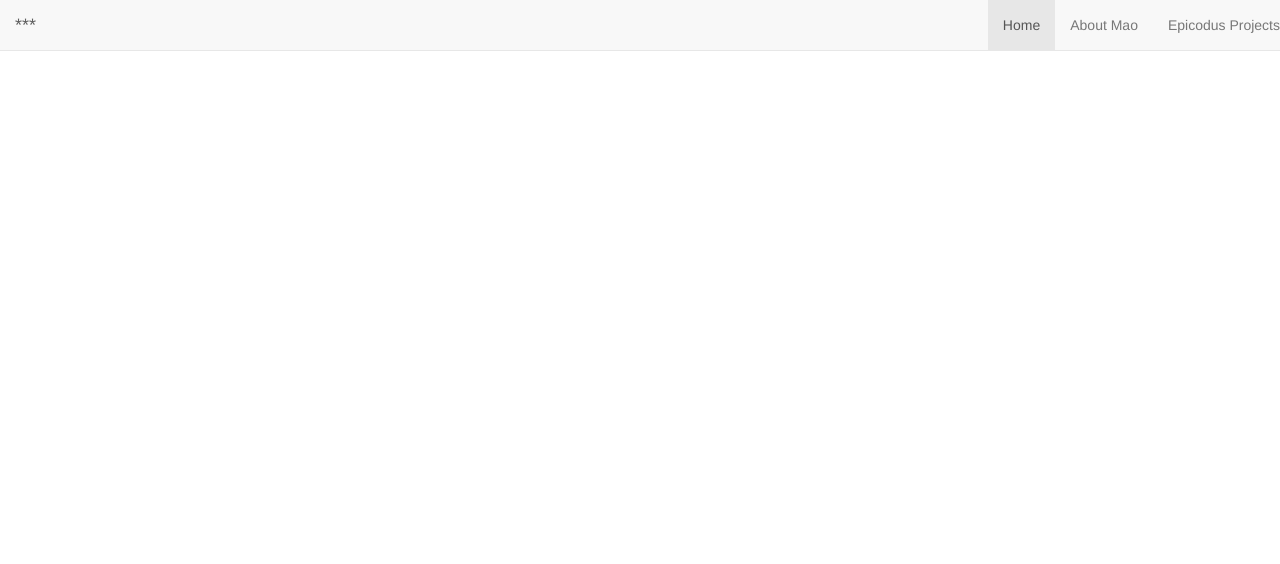
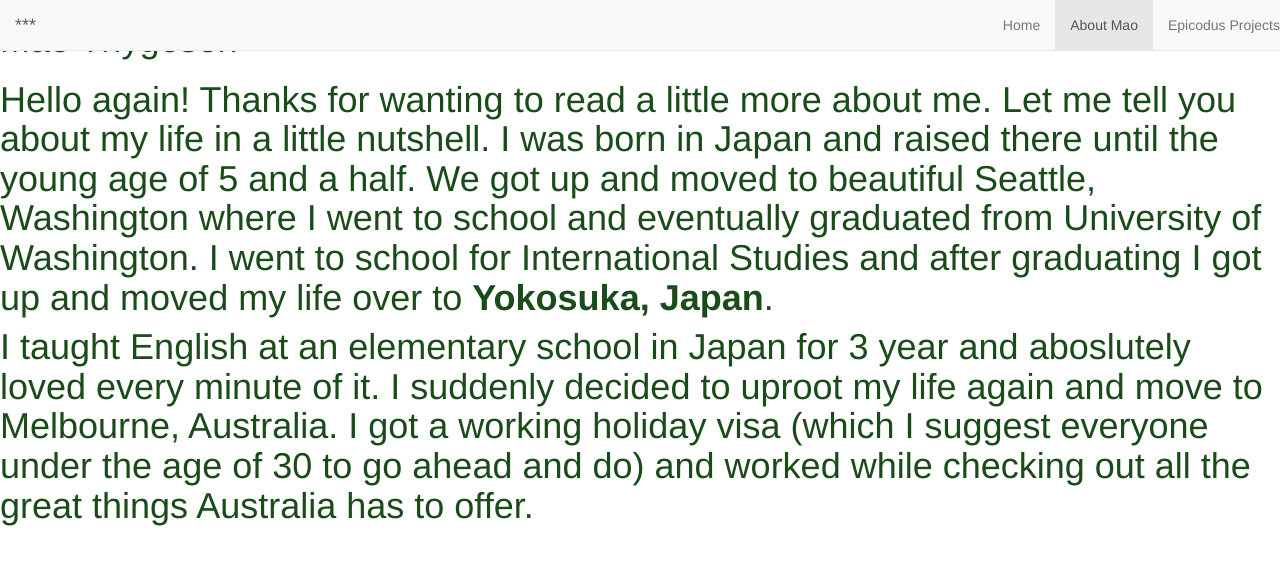
Before and after one commit to mthygesen2/About_me, a plain HTML site: page aboutmao.html in a window 1280 px wide. Drawn offline with nearby package versions, Linux system fonts and the light colour scheme.

Commit message:
Add About me first paragraphs

```diff
--- a/aboutmao.html
+++ b/aboutmao.html
@@ -3,13 +3,16 @@
   <head>
     <meta charset="utf-8">
     <title>About Mao</title>
-    <link href="css/styles.css" rel="stylesheet" type="text/css" media="all">
+    <link href="css/about.css" rel="stylesheet" type="text/css" media="all">
     <link href="css/bootstrap.css" rel="stylesheet" type="text/css" media="all">
     <script src="https://code.jquery.com/jquery-1.11.3.min.js"></script>
     <script src="https://maxcdn.bootstrapcdn.com/bootstrap/3.3.6/js/bootstrap.min.js"></script>
   </head>
 
   <body>
+    <div class="container">
+
+    </div>
     <!--Header-->
       <nav class="navbar navbar-default navbar-fixed-top">
        <div class="navbar-header">
@@ -23,12 +26,20 @@
 
        <div class="collapse navbar-collapse" id="navbar">
          <ul class="nav navbar-nav navbar-right">
-         <li class="active"><a href="index.html">Home</a></li>
-         <li><a href="aboutmao.html">About Mao</a></li>
+           <li><a href="index.html">Home</a></li>
+           <li class="active"><a href="aboutmao.html">About Mao</a></li>
            <li><a href="epicodus_projects.html">Epicodus Projects</a></li>
          </ul>
        </div>
      </nav>
    <!--End of Header-->
+   <div class="opening">
+   <h1>Mao Thygesen<h1>
+     <p> Hello again! Thanks for wanting to read a little more about me. Let me tell you about my life in a little nutshell. I was born in Japan and raised there until the young age of 5 and a half. We got up and moved to beautiful Seattle, Washington where I went to school and eventually graduated from University of Washington. I went to school for International Studies and after graduating I got up and moved my life over to <strong>Yokosuka, Japan</strong>.</p>
+     <p>I taught English at an elementary school in Japan for 3 year and aboslutely loved every minute of it. I suddenly decided to uproot my life again and move to Melbourne, Australia. I got a working holiday visa (which I suggest everyone under the age of 30 to go ahead and do) and worked while checking out all the great things Australia has to offer.</p>
+
+
+       </ul>
+    </div>
   </body>
 </html>
--- /dev/null
+++ b/css/about.css
@@ -0,0 +1,5 @@
+.opening h1 {
+  font-family: Helvetica, sans-serif;
+  font-weight: lighter;
+  color: #1a4c1a;
+}
--- a/css/styles.css
+++ b/css/styles.css
@@ -1,4 +1,5 @@
-.opening {
+
+div.opening {
   padding: 10%;
 }
 .opening h1 {
```
Lines whose indentation alone changed are shown as unchanged.
